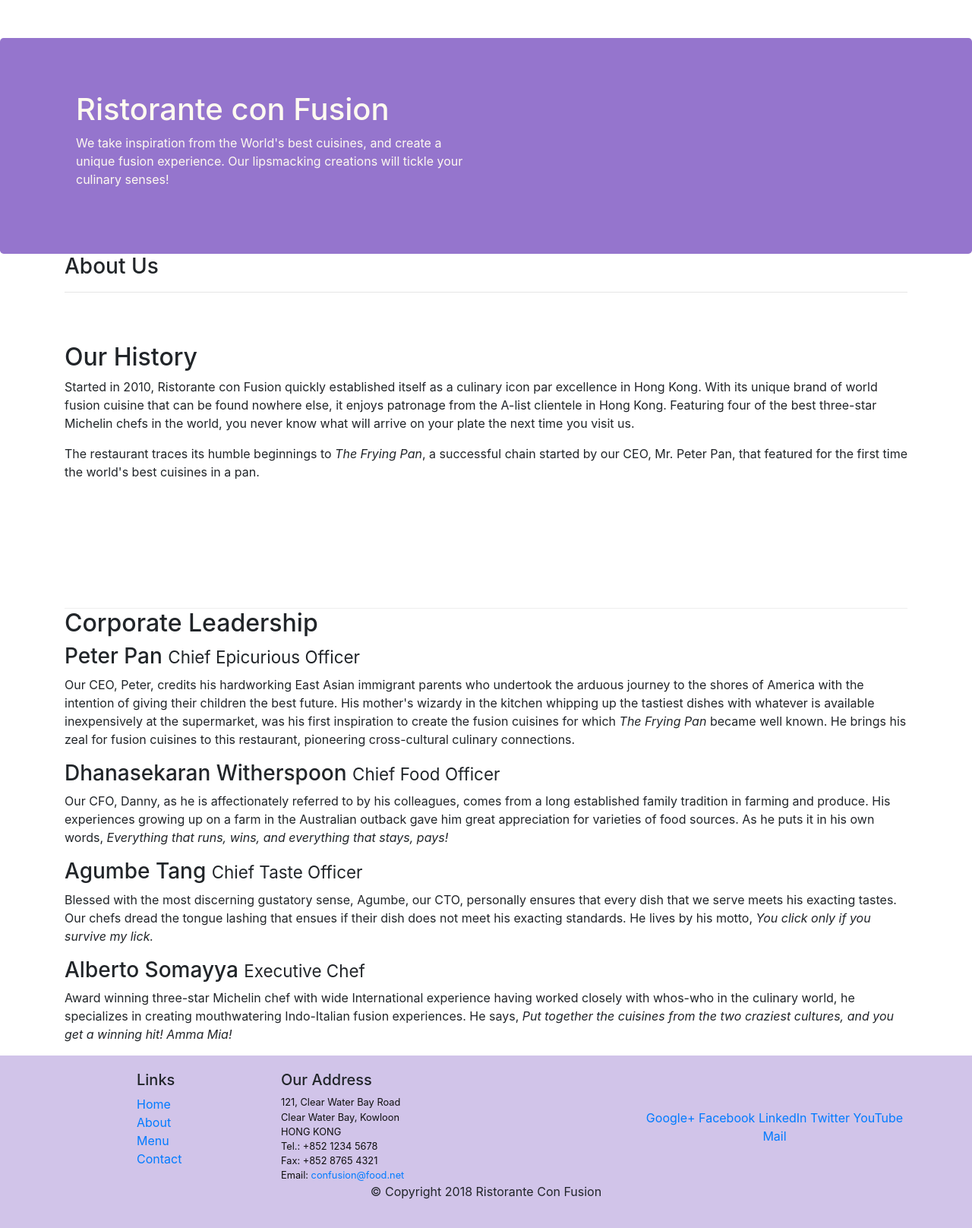
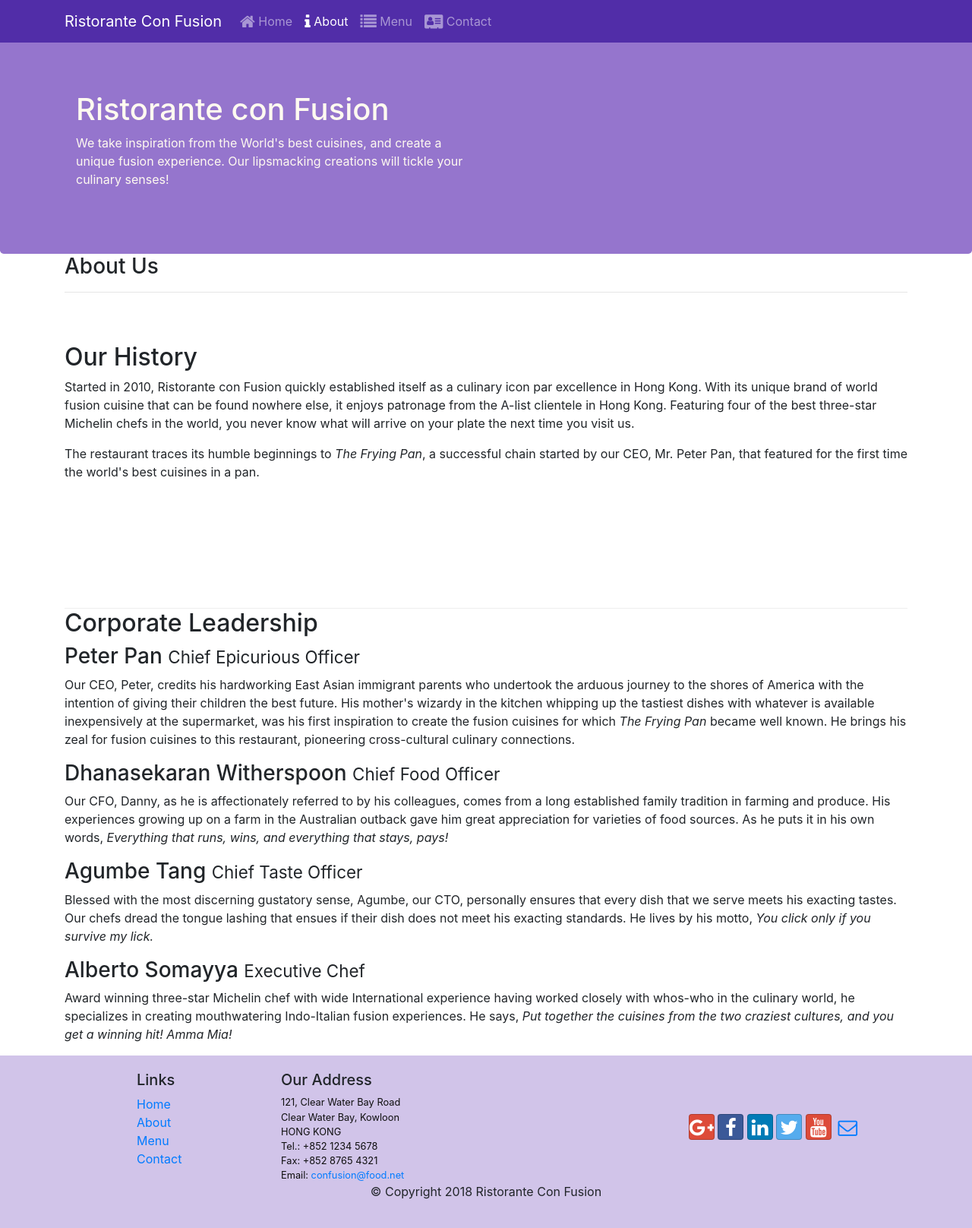
Before and after one commit to dangkhoa1503/git-test, a website: page aboutus.html in a window 1280 px wide. Shown: the whole page at 76% size. Drawn offline with nearby package versions, Linux system fonts and the light colour scheme.

Commit message:
Icon Fonts

```diff
--- a/aboutus.html
+++ b/aboutus.html
@@ -1,7 +1,9 @@
 <!DOCTYPE html>
 <html lang="en">
 <link rel="stylesheet" href="node_modules/bootstrap/dist/css/bootstrap.min.css">
-<link href="css/styles.css" rel="stylesheet">
+<link rel="stylesheet" href="node_modules/font-awesome/css/font-awesome.min.css">
+<link rel="stylesheet" href="node_modules/bootstrap-social/bootstrap-social.css">
+<link rel="stylesheet" href="css/styles.css">
 
 <head>
 
@@ -14,6 +16,16 @@
     <header class="jumbotron">
         <div class="container">
             <div class="row row-header">
+                <nav class="navbar navbar-dark navbar-expand-sm fixed-top">
+                    <div class="container">
+                        <a class="navbar-brand" href="#">Ristorante Con Fusion</a>
+                        <ul class="navbar-nav mr-auto">
+                            <li class="nav-item"><a class="nav-link" href="./index.html"><span class="fa fa-home fa-lg"></span> Home</a></li>
+                            <li class="nav-item active"><a class="nav-link" href="#"><span class="fa fa-info fa-lg"></span> About</a></li>
+                            <li class="nav-item"><a class="nav-link" href="#"><span class="fa fa-list fa-lg"></span> Menu</a></li>
+                            <li class="nav-item"><a class="nav-link" href="#"><span class="fa fa-address-card fa-lg"></span> Contact</a></li>
+                    </div>
+                </nav>
                 <div class="col-12 col-sm-6">
                     <h1>Ristorante con Fusion</h1>
                     <p>We take inspiration from the World's best cuisines, and create a unique fusion experience. Our lipsmacking creations will tickle your culinary senses!</p>
@@ -89,12 +101,12 @@
                 </div>
                 <div class="col-12 col-sm-4 align-self-center">
                     <div class="text-center">
-                        <a href="http://google.com/+">Google+</a>
-                        <a href="http://www.facebook.com/profile.php?id=">Facebook</a>
-                        <a href="http://www.linkedin.com/in/">LinkedIn</a>
-                        <a href="http://twitter.com/">Twitter</a>
-                        <a href="http://youtube.com/">YouTube</a>
-                        <a href="mailto:">Mail</a>
+                        <a class="btn btn-social-icon btn-google" href="http://google.com/+"><i class="fa fa-google-plus"></i></a>
+                        <a class="btn btn-social-icon btn-facebook" href="http://www.facebook.com/profile.php?id="><i class="fa fa-facebook"></i></a>
+                        <a class="btn btn-social-icon btn-linkedin" href="http://www.linkedin.com/in/"><i class="fa fa-linkedin"></i></a>
+                        <a class="btn btn-social-icon btn-twitter" href="http://twitter.com/"><i class="fa fa-twitter"></i></a>
+                        <a class="btn btn-social-icon btn-google" href="http://youtube.com/"><i class="fa fa-youtube"></i></a>
+                        <a class="btn btn-social-icon" href="mailto:"><i class="fa fa-envelope-o"></i></a>
                     </div>
                 </div>
             </div>
--- a/package.json
+++ b/package.json
@@ -17,6 +17,8 @@
   },
   "dependencies": {
     "bootstrap": "^4.0.0",
+    "bootstrap-social": "^5.1.1",
+    "font-awesome": "^4.7.0",
     "jquery": "^3.3.1",
     "popper.js": "^1.12.9"
   }
```
Also changed, not shown: index.html (+30 -13 lines), 1 other file.
